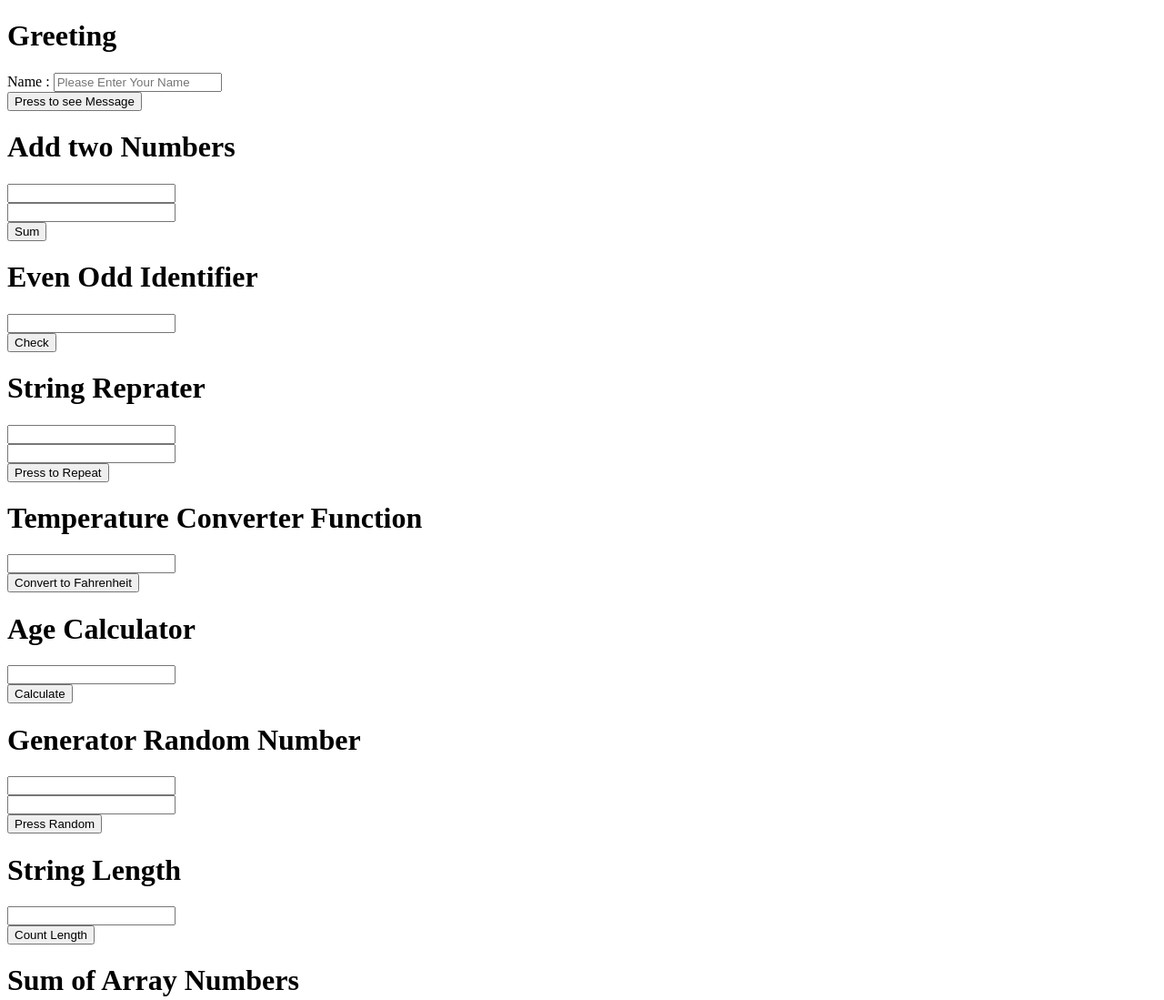
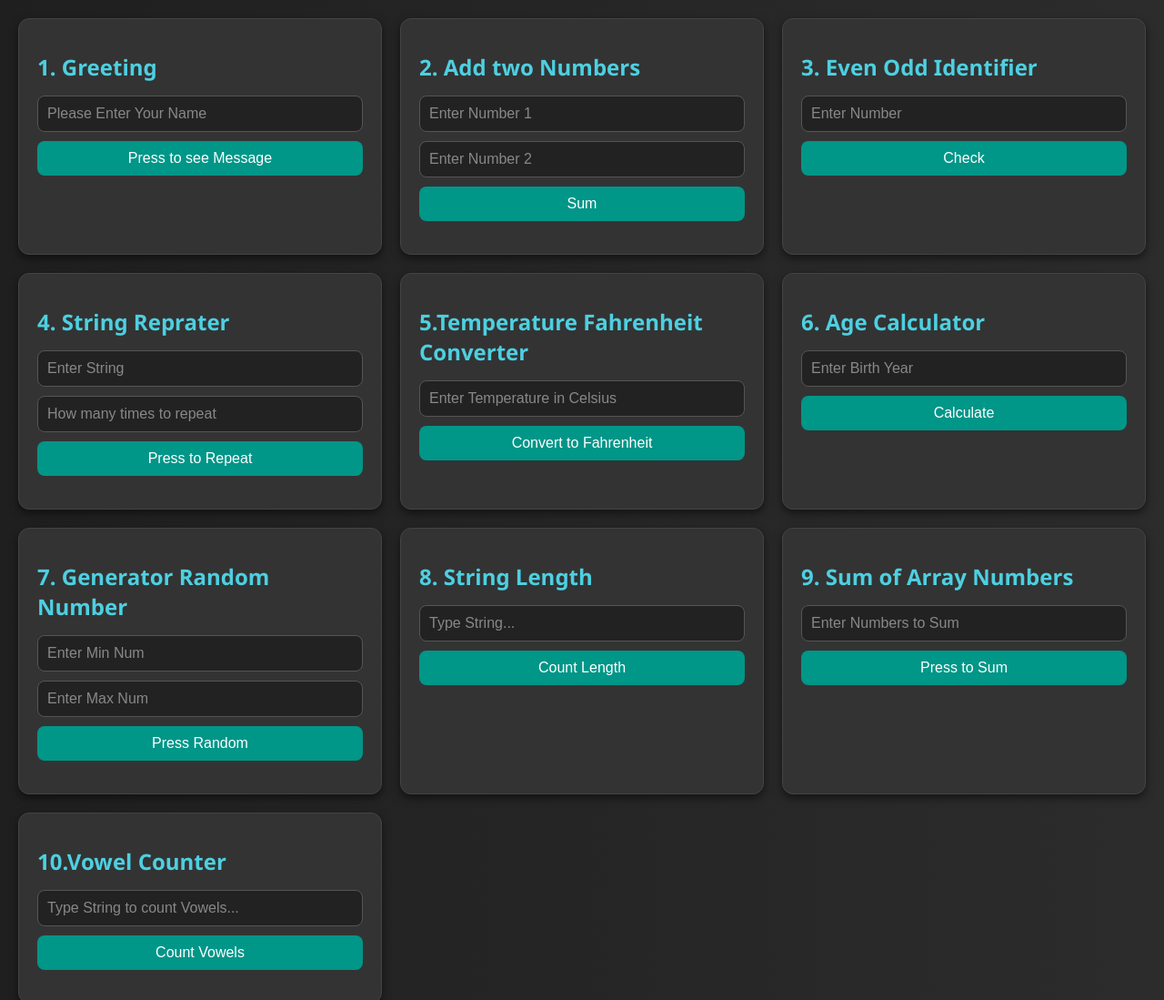
Before and after one commit to zohaibhassan1472/mern-stack-repository, a plain HTML site: page Assignment No. 3 javaScript function/index.html in a window 1280 px wide. Shown: the top 1099 px of the page at 91% size. Drawn offline with Linux system fonts and the light colour scheme.

Commit message:
all question solved

```diff
--- a/Assignment No. 3 javaScript function/functions.js
+++ b/Assignment No. 3 javaScript function/functions.js
@@ -107,8 +107,6 @@ document.getElementById("counter").addEventListener("click", function () {
 // that takes an array of numbers as an argument and returns their sum.
 
 let get_user_number = document.getElementById("user_numbers");
-
-
 get_user_number.addEventListener("keydown", function (e) {
     if (
         e.key === "Backspace" ||
@@ -134,14 +132,39 @@ document.getElementById("sum_user_numers").addEventListener("click", function ()
     let get_user_all_numbers = document.getElementById("user_numbers").value;
     let conv_str_int = get_user_all_numbers.split(" ");
     console.log(conv_str_int)
-    let sum =0;
+    let sum = 0;
     for (let i = 0; i < conv_str_int.length; i++) {
-        sum=sum+parseInt(conv_str_int[i])
+        let num = parseInt(conv_str_int[i]);
+        if (!isNaN(num)) {
+            sum += num;
+        }
+
 
     }
-    document.getElementById("show_sum_number").innerHTML=sum;
+    document.getElementById("show_sum_number").innerHTML = sum;
 })
 
 
 // Vowel Counter Function: Create a function countVowels(str) that takes a string as an argument
 // and returns the number of vowels in the string.
+
+function countVowels() {
+    let get_user_string = document.getElementById("user_strings").value;
+    // Create vowels array
+    let aeiou_AEIOU = ["a", "A", "e", "E", "i", "I", "o", "O", "u", "U"];
+    // Convert string to array
+    let cons_To_Array = get_user_string.split("");
+    let count = 0;
+    for (let i = 0; i < cons_To_Array.length; i++) {
+        for (let j = 0; j < aeiou_AEIOU.length; j++) {
+            if (cons_To_Array[i] === aeiou_AEIOU[j]) {
+                count++;
+                break;
+            }
+        }
+    }
+    return count;
+}
+document.getElementById("count_vowels").addEventListener("click", function () {
+    document.getElementById("show_count_vowels").innerHTML = countVowels();
+})
--- a/Assignment No. 3 javaScript function/index.html
+++ b/Assignment No. 3 javaScript function/index.html
@@ -4,13 +4,15 @@
 <head>
     <meta charset="UTF-8">
     <meta name="viewport" content="width=device-width, initial-scale=1.0">
+    <link rel="stylesheet" href="style.css">
+
     <title>Document</title>
 </head>
 
 <body>
+    <div class="container">
     <div class="question_1">
-        <h1>Greeting</h1>
-        <label for="">Name :</label>
+        <h1>1. Greeting</h1>
         <input type="text" id="question_first" placeholder="Please Enter Your Name">
         <br>
         <button id="press_greeting">Press to see Message</button>
@@ -18,17 +20,17 @@
     </div>
 
     <div class="question_2">
-        <h1>Add two Numbers</h1>
-        <input id="num_1" type="number">
+        <h1>2. Add two Numbers</h1>
+        <input id="num_1" type="number" placeholder="Enter Number 1">
         <br>
-        <input id="num_2" type="number"><br>
+        <input id="num_2" type="number" placeholder="Enter Number 2"><br>
         <button id="sum">Sum</button>
         <p id="sum_result"></p>
     </div>
 
     <div class="question_3">
-        <h1>Even Odd Identifier</h1>
-        <input id="even_odd" type="number">
+        <h1>3. Even Odd Identifier</h1>
+        <input id="even_odd" type="number" placeholder="Enter Number">
         <br>
         <button id="identify">Check</button>
         <p id="even_odd_result"></p>
@@ -36,17 +38,17 @@
     </div>
 
     <div class="question_4">
-        <h1>String Reprater</h1>
-        <input id="string" type="text">
+        <h1>4. String Reprater</h1>
+        <input id="string" type="text" placeholder="Enter String">
         <br>
-        <input id="num" type="number"><br>
+        <input id="num" type="number" placeholder="How many times to repeat"><br>
         <button id="repeater">Press to Repeat</button>
         <p id="repeats"></p>
     </div>
 
     <div class="question_5">
-        <h1>Temperature Converter Function</h1>
-        <input id="celsius" type="number">
+        <h1>5.Temperature Fahrenheit Converter</h1>
+        <input id="celsius" type="number" placeholder="Enter Temperature in Celsius">
         <br>
         <button id="convert">Convert to Fahrenheit</button>
         <p id="fahrenheit"></p>
@@ -54,8 +56,8 @@
     </div>
 
     <div class="question_6">
-        <h1>Age Calculator</h1>
-        <input id="current_age" type="number">
+        <h1>6. Age Calculator</h1>
+        <input id="current_age" type="number" placeholder="Enter Birth Year" >
         <br>
         <button id="calculate">Calculate</button>
         <p id="your_age"></p>
@@ -63,17 +65,17 @@
     </div>
 
     <div class="question_7">
-        <h1>Generator Random Number</h1>
-        <input id="min_num" type="number">
+        <h1>7. Generator Random Number</h1>
+        <input id="min_num" type="number" placeholder="Enter Min Num">
         <br>
-        <input id="max_num" type="number"><br>
+        <input id="max_num" type="number" placeholder="Enter Max Num"><br>
         <button id="generate_random">Press Random</button>
         <p id="random_num_generated"></p>
     </div>
 
     <div class="question_8">
-        <h1>String Length</h1>
-        <input id="user_string" type="text">
+        <h1>8. String Length</h1>
+        <input id="user_string" type="text" placeholder="Type String...">
         <br>
         <button id="counter">Count Length</button>
         <p id="show_lenght"></p>
@@ -82,23 +84,24 @@
 
 
     <div class="question_9">
-        <h1>Sum of Array Numbers</h1>
-        <input id="user_numbers" type="text">
+        <h1>9. Sum of Array Numbers</h1>
+        <input id="user_numbers" type="text" placeholder="Enter Numbers to Sum">
         <br>
         <button id="sum_user_numers">Press to Sum</button>
         <p id="show_sum_number"></p>
     </div>
 
-    <div class="question_9">
-        <h1>Vowel Counter</h1>
-        <input id="user_strings" type="text">
+    <div class="question_10">
+        <h1>10.Vowel Counter</h1>
+        <input id="user_strings" type="text"placeholder="Type String to count Vowels...">
         <br>
-        <button id="count_vowels ">Count Vowels</button>
+        <button id="count_vowels">Count Vowels</button>
         <p id="show_count_vowels"></p>
     </div>
 
 
     <script src="functions.js"></script>
+    </div>
 </body>
 
 </html>
--- /dev/null
+++ b/Assignment No. 3 javaScript function/style.css
@@ -0,0 +1,82 @@
+/* Dark Mode Theme */
+body {
+    font-family: 'Segoe UI', Tahoma, Geneva, Verdana, sans-serif;
+    background: linear-gradient(to right, #1f1f1f, #2c2c2c);
+    color: #e0e0e0;
+    margin: 0;
+    padding: 20px;
+}
+
+/* Grid layout for all cards */
+.container {
+    display: grid;
+    grid-template-columns: repeat(auto-fit, minmax(320px, 1fr));
+    gap: 20px;
+}
+
+/* Individual cards */
+div[class^="question_"] {
+    background-color: #333;
+    border: 1px solid #444;
+    border-radius: 12px;
+    padding: 20px;
+    box-shadow: 0 4px 10px rgba(0, 0, 0, 0.5);
+    transition: transform 0.2s;
+}
+
+div[class^="question_"]:hover {
+    transform: translateY(-3px);
+}
+
+h1 {
+    color: #4dd0e1;
+    font-size: 1.5rem;
+    margin-bottom: 10px;
+}
+
+input[type="text"],
+input[type="number"] {
+    padding: 10px;
+    margin: 5px 0;
+    width: 100%;
+    border: 1px solid #555;
+    border-radius: 8px;
+    background-color: #222;
+    color: #f5f5f5;
+    font-size: 1rem;
+    box-sizing: border-box;
+}
+
+input::placeholder {
+    color: #888;
+}
+
+button {
+    background-color: #009688;
+    color: white;
+    border: none;
+    padding: 10px 15px;
+    border-radius: 8px;
+    font-size: 1rem;
+    cursor: pointer;
+    margin-top: 5px;
+    width: 100%;
+    transition: background-color 0.3s ease;
+}
+
+button:hover {
+    background-color: #00796b;
+}
+
+p {
+    font-weight: bold;
+    color: #80cbc4;
+    margin-top: 10px;
+}
+
+/* Responsive styles */
+@media screen and (max-width: 600px) {
+    h1 {
+        font-size: 1.3rem;
+    }
+}
```
